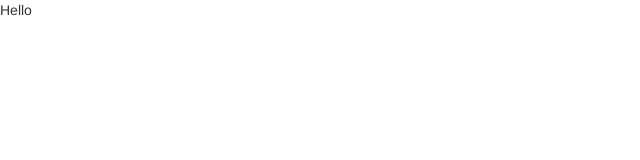
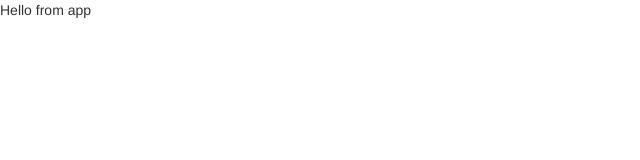
Before and after one commit to tanvir002700/goal-manager, a React (Create React App) app: page / in a window 1280 px wide. Shown: the top 160 px of the page, without its empty margins (0-640 px from the left). Built offline with nearby package versions, Linux system fonts and the light colour scheme.

Commit message:
add config and components

```diff
--- /dev/null
+++ b/src/components/app.jsx
@@ -0,0 +1,13 @@
+import React, {Component} from 'react';
+import firebase from '../config/firebase';
+
+class App extends Component {
+    render() {
+        firebase();
+        return(
+            <div>Hello from app</div>
+        );
+    };
+}
+
+export default App;
--- /dev/null
+++ b/src/config/firebase.js
@@ -0,0 +1,6 @@
+import config from './secrets';
+
+export default function() {
+    console.log('Calling');
+    console.log(config);
+}
--- /dev/null
+++ b/src/config/secrets.js
@@ -0,0 +1,5 @@
+export default {
+    'database': 'mysql',
+    'user': 'root',
+    'passowrd': '12234'
+}
--- a/src/index.js
+++ b/src/index.js
@@ -1,6 +1,7 @@
 import React from 'react';
 import ReactDOM from 'react-dom';
+import App from './components/app';
 
 ReactDOM.render(
-    <div>Hello</div>, document.getElementById('root')
+    <App/>, document.getElementById('root')
 );
```
Also changed, not shown: config/secrets.example.yml (deleted).
